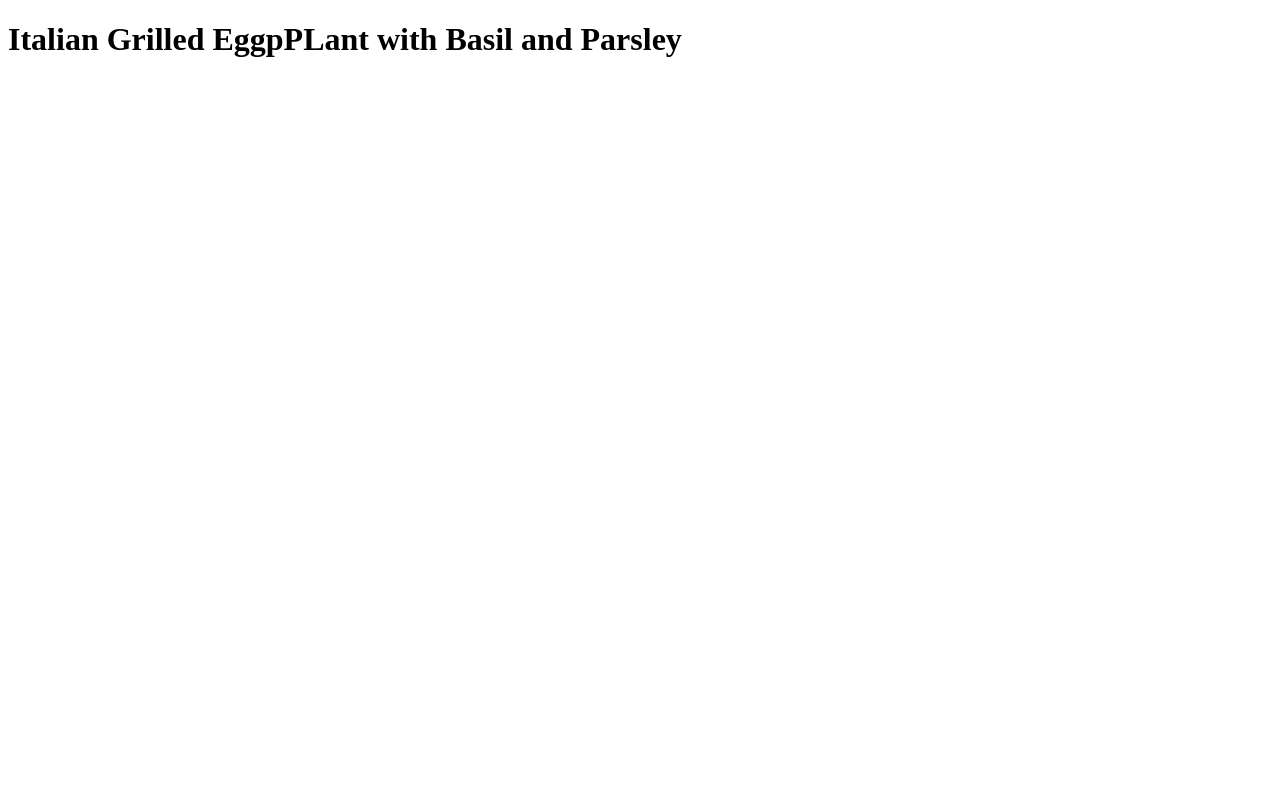
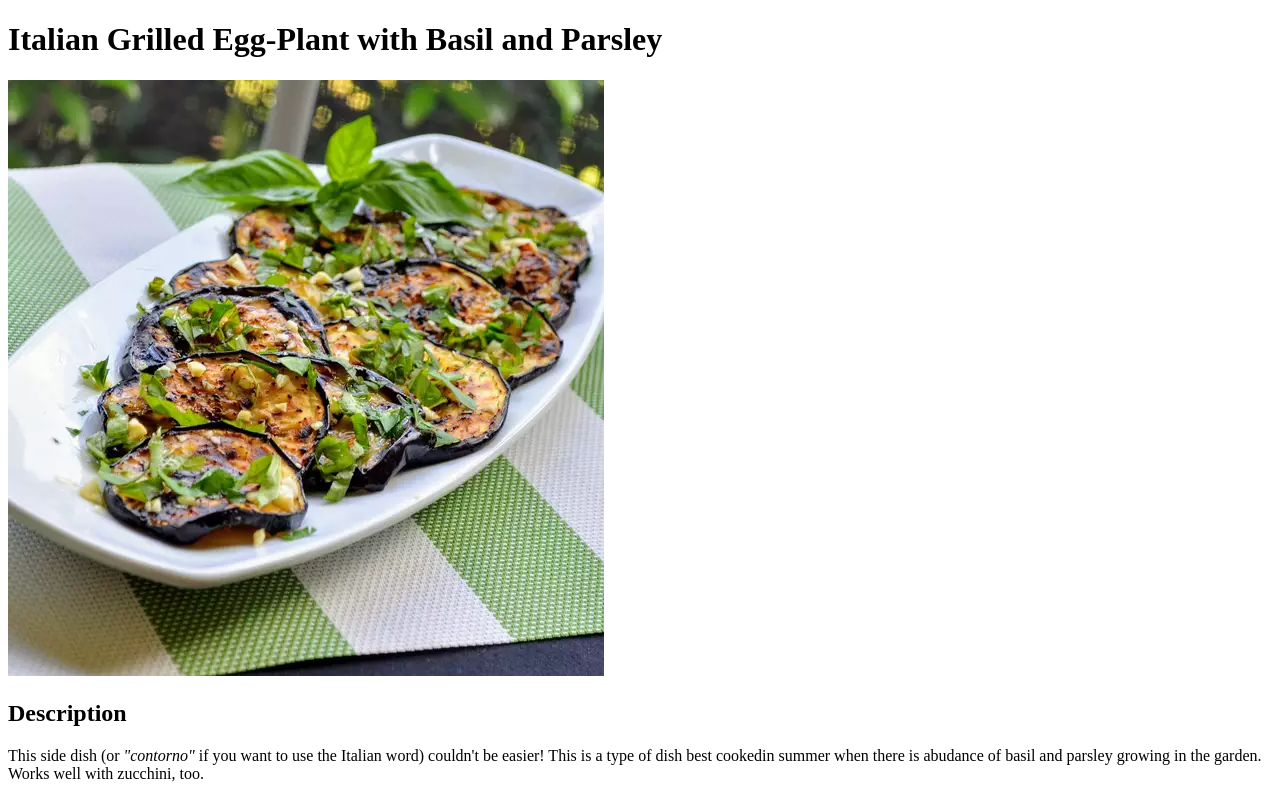
Before and after one commit to mechraj/the_odin_recopes, a plain HTML site: page recipes/italian_grilled_eggplant.html in a window 1280 px wide. Drawn offline with Linux system fonts and the light colour scheme.

Commit message:
Adds a description and image to recipe

```diff
--- a/recipes/italian_grilled_eggplant.html
+++ b/recipes/italian_grilled_eggplant.html
@@ -1,3 +1,4 @@
+<!-- Page contatining egg plant recipe-->
 <!DOCTYPE html>
 <html lang="en">
     <head>
@@ -6,7 +7,12 @@
         </title>
     </head>
     <body>
-        <h1> Italian Grilled EggpPLant with Basil and Parsley</h1>
+        <h1> Italian Grilled Egg-Plant with Basil and Parsley</h1>
+        <img src="./images/image.webp" alt="Image of italian grilled egg plant">
+        <h2>Description</h2>
+        <p>
+        This side dish (or <em>"contorno" </em> if you want to use the Italian word) couldn't be easier! This is a type of dish best cookedin summer when there is abudance of basil and parsley growing in the garden. Works well with zucchini, too.
+        </p>
     </body>
 
 </html>
```
Also changed, not shown: recipes/images/image.webp (added).
